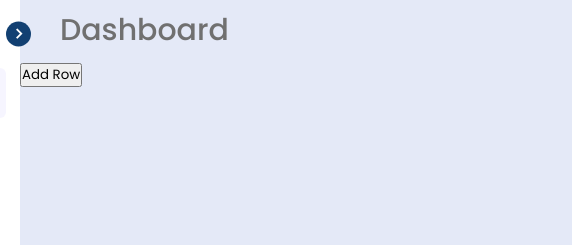
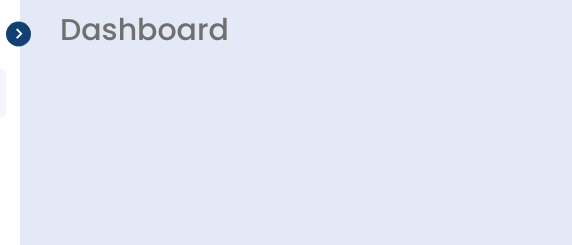
Before and after one commit to diegovq12/Proyecto-Pimeva, a website built with Vite: page index.html in a window 1280 px wide. Shown: the top 245 px of the page, 68-640 px from the left. Built offline with nearby package versions, Linux system fonts and the light colour scheme.

Commit message:
modified:   index.html

```diff
--- a/index.html
+++ b/index.html
@@ -92,10 +92,7 @@
 
     <section class="home">
         <div class="text">Dashboard</div>
-        <div id="table-container">
-            <button id="add-row-button" style="margin-bottom: 10px;">Add Row</button>
-            <div id="hot" class="handsontable-container"></div>
-        </div>
+        <div id="hot" class="handsontable-container"></div>
     </section>
     <script type="module" src="js/table.js"></script>
     <script src="server.js"></script>
```
